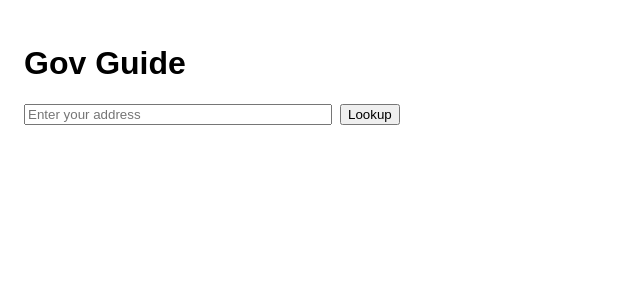
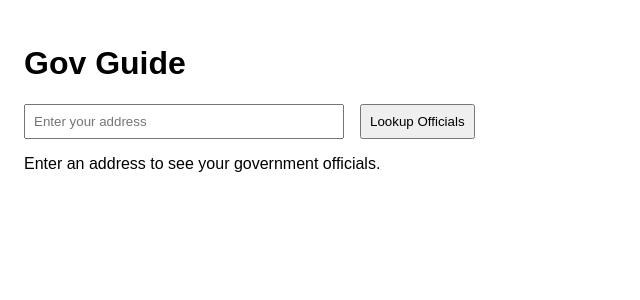
Before and after one commit to adamtoerner/Gov-Box, a React (Vite) app: page / in a window 1280 px wide. Shown: the top 300 px of the page, without its empty margins (0-640 px from the left). Built offline with nearby package versions, Linux system fonts and the light colour scheme.

Commit message:
Update App.jsx

```diff
--- a/src/App.jsx
+++ b/src/App.jsx
@@ -1,56 +1,74 @@
 import { useState } from "react";
 
 function App() {
-  const [address, setAddress] = useState("");
-  const [groupedOfficials, setGroupedOfficials] = useState({});
+  const [fullAddress, setFullAddress] = useState("");
+  const [groupedCivicData, setGroupedCivicData] = useState({});
 
-  const handleLookup = async (e) => {
+  const getDivisionHierarchy = () => {
+    // Hardcoded division hierarchy for Chicago
+    return [
+      "ocd-division/country:us",
+      "ocd-division/country:us/state:il",
+      "ocd-division/country:us/state:il/county:cook",
+      "ocd-division/country:us/state:il/place:chicago"
+    ];
+  };
+
+  const handleSubmit = async (e) => {
     e.preventDefault();
+    if (!fullAddress) return;
 
-    // Simulate division filtering based on address input
-    let divisionMatch = "place:chicago";
-    if (address.toLowerCase().includes("illinois")) divisionMatch = "state:il";
-    if (address.toLowerCase().includes("united states")) divisionMatch = "country:us";
-
+    try {
       const res = await fetch("/officials.json");
       const data = await res.json();
-    const relevant = data.filter(o => o.division_id.includes(divisionMatch));
+
+      const divisionIds = getDivisionHierarchy();
+      const relevant = data.filter((entry) =>
+        divisionIds.includes(entry.divisionId)
+      );
 
       const grouped = {};
-    for (const official of relevant) {
-      if (!grouped[official.level]) grouped[official.level] = [];
-      grouped[official.level].push(official);
+      relevant.forEach((entry) => {
+        if (!grouped[entry.level]) grouped[entry.level] = [];
+        grouped[entry.level].push(entry);
+      });
+
+      setGroupedCivicData(grouped);
+    } catch (err) {
+      console.error("Failed to fetch or parse officials.json", err);
     }
-
-    setGroupedOfficials(grouped);
   };
 
   return (
-    <div style={{ padding: "1rem", fontFamily: "sans-serif" }}>
+    <div style={{ padding: "1rem", fontFamily: "Arial, sans-serif" }}>
       <h1>Gov Guide</h1>
-      <form onSubmit={handleLookup}>
+      <form onSubmit={handleSubmit} style={{ marginBottom: "1rem" }}>
         <input
           type="text"
           placeholder="Enter your address"
-          value={address}
-          onChange={(e) => setAddress(e.target.value)}
-          style={{ width: "300px", marginRight: "8px" }}
+          value={fullAddress}
+          onChange={(e) => setFullAddress(e.target.value)}
+          style={{ width: "300px", padding: "0.5rem" }}
         />
-        <button type="submit">Lookup</button>
+        <button type="submit" style={{ marginLeft: "1rem", padding: "0.5rem" }}>
+          Lookup Officials
+        </button>
       </form>
 
-      <div style={{ marginTop: "2rem" }}>
-        {Object.entries(groupedOfficials).map(([level, officials]) => (
-          <div key={level}>
+      {Object.keys(groupedCivicData).length === 0 && (
+        <p>Enter an address to see your government officials.</p>
+      )}
+
+      {Object.entries(groupedCivicData).map(([level, offices]) => (
+        <div key={level} style={{ marginBottom: "2rem" }}>
           <h2>{level.toUpperCase()}</h2>
-            {officials.map((o, i) => (
-              <p key={i}>
-                <strong>{o.office}</strong>: {o.incumbent} ({o.party})
-              </p>
+          {offices.map((entry, index) => (
+            <div key={index} style={{ padding: "0.25rem 0" }}>
+              <strong>{entry.office}:</strong> {entry.official}
+            </div>
           ))}
         </div>
       ))}
-      </div>
     </div>
   );
 }
```
Lines whose indentation alone changed are shown as unchanged.
